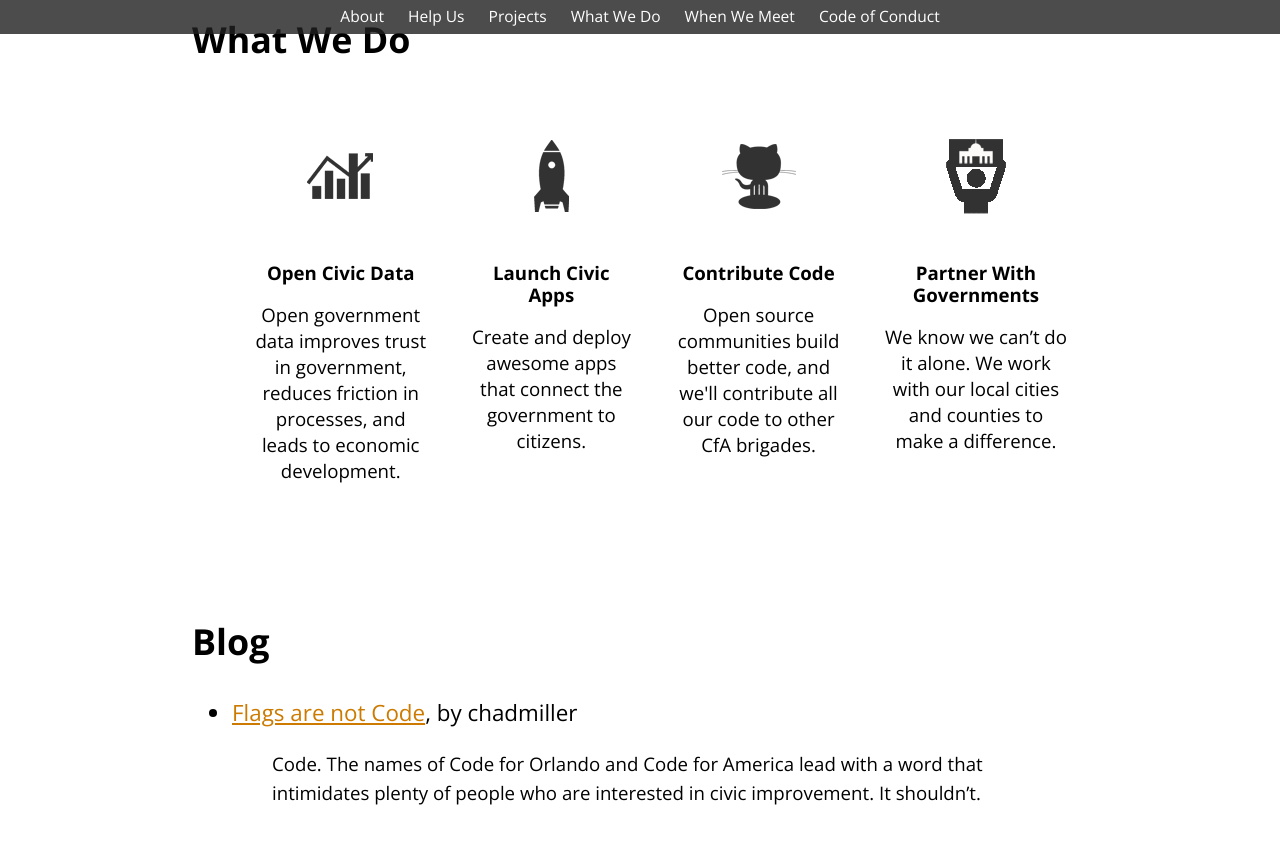
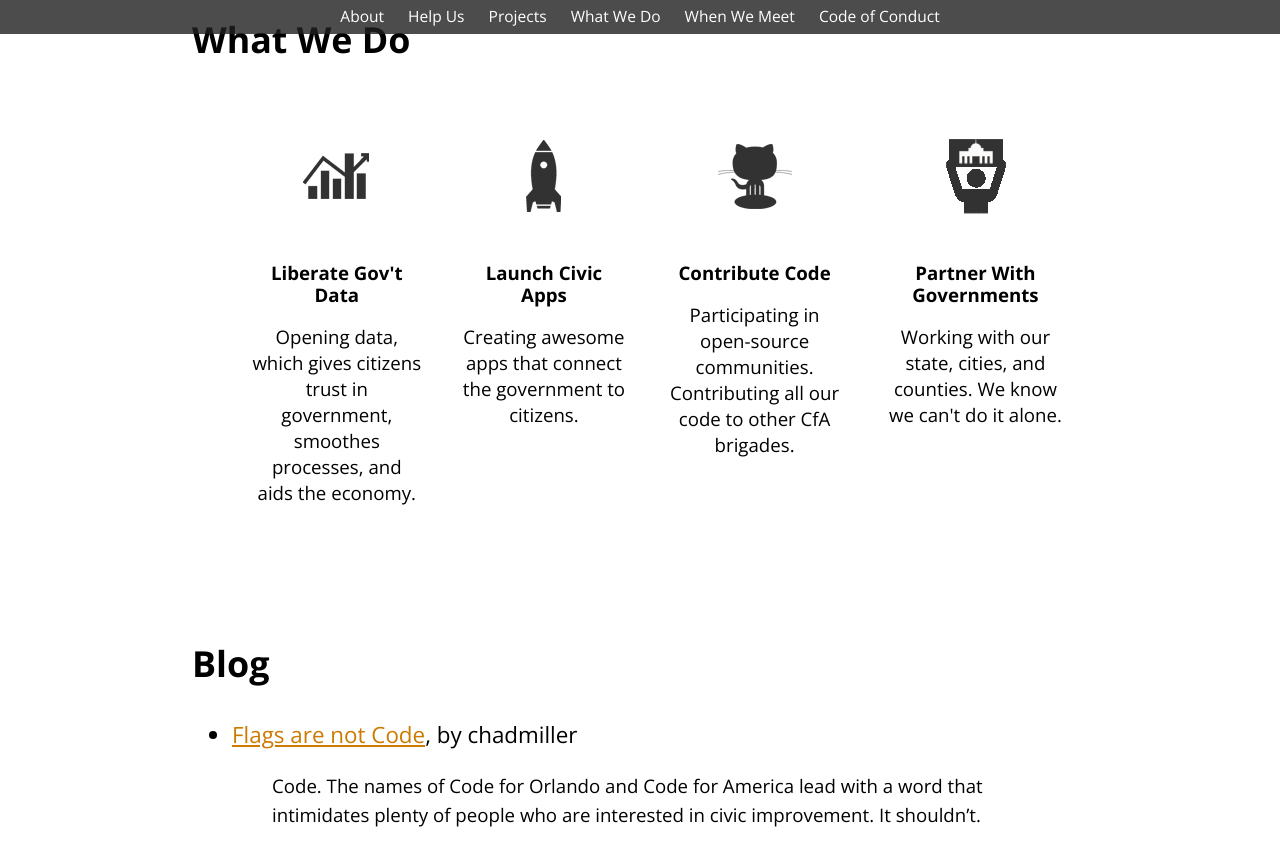
Before and after one commit to cforlando/cforlando.github.io, a Jekyll site: the page built from index.md, in a window 1280 px wide and 900 px high, scrolled down 1668 px. Shown: the top 866 px of the window. Built offline with Jekyll 4.4.1, drawn with Linux system fonts in a browser that asks for light colours; a style sheet for code colours, icons or effects is not loaded.

Commit message:
Update index.md

```diff
--- a/index.md
+++ b/index.md
@@ -10,17 +10,17 @@ mainmenu:
   Code of Conduct: /code-of-conduct
 focuspoints:
   - icon: images/data.png
-    title: Open Civic Data
-    description: Open government data improves trust in government, reduces friction in processes, and leads to economic development.
+    title: Liberate Gov't Data
+    description: Opening data, which gives citizens trust in government, smoothes processes, and aids the economy.
   - icon: images/launch.png
     title: Launch Civic Apps
-    description: Create and deploy awesome apps that connect the government to citizens.
+    description: Creating awesome apps that connect the government to citizens.
   - icon: images/octocat.png
     title: Contribute Code
-    description: Open source communities build better code, and we'll contribute all our code to other CfA brigades.
+    description: Participating in open-source communities. Contributing all our code to other CfA brigades.
   - icon: images/advocate.png
     title: Partner With Governments
-    description: We know we can’t do it alone. We work with our local cities and counties to make a difference.
+    description: Working with our state, cities, and counties. We know we can't do it alone.
 contactus:
   - name: twitter
     url: https://twitter.com/codefororlando
```
